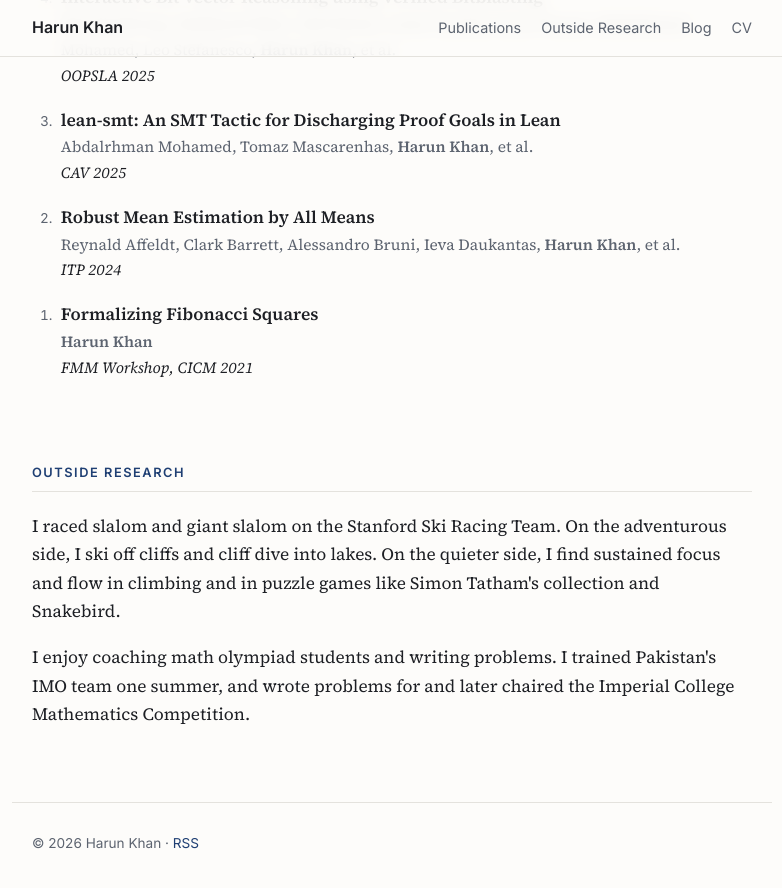
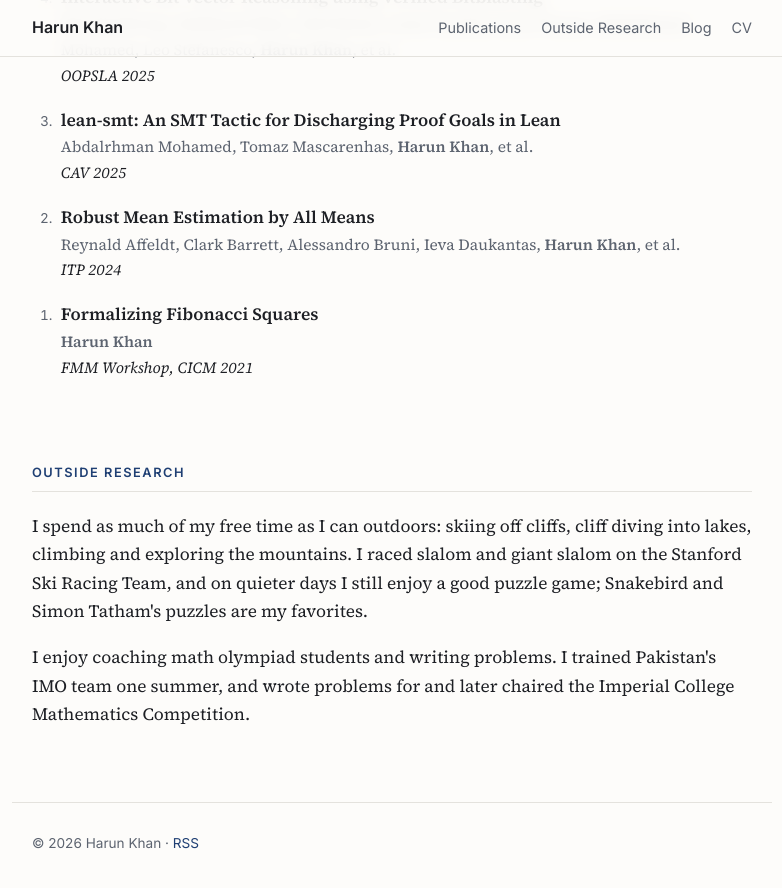
Before and after one commit to harunk-dev/website, a Jekyll site: the page built from index.html, in a window 1280 px wide and 900 px high, scrolled down 1023 px. Shown: the top 888 px of the window, without its empty margins (248-1030 px from the left). Built offline with Jekyll 4.4.1, drawn with Linux system fonts in a browser that asks for light colours.

Commit message:
Update hobbies paragraph
Co-Authored-By: Claude Opus 5.5 <noreply@anthropic.com>
Claude-Session: https://claude.ai/code/session_01734RpCjVag34boEXhMytMG

```diff
--- a/index.html
+++ b/index.html
@@ -75,9 +75,9 @@ layout: default
 
     <section id="outside">
       <h2>Outside Research</h2>
-      <p>I raced slalom and giant slalom on the Stanford Ski Racing Team. On the adventurous side, I ski off cliffs and
-        cliff dive into lakes. On the quieter side, I find sustained focus and flow in climbing and in puzzle games like
-        Simon Tatham's collection and Snakebird.</p>
+      <p>I spend as much of my free time as I can outdoors: skiing off cliffs, cliff diving into lakes, climbing and
+        exploring the mountains. I raced slalom and giant slalom on the Stanford Ski Racing Team, and on quieter days
+        I still enjoy a good puzzle game; Snakebird and Simon Tatham's puzzles are my favorites.</p>
       <p>I enjoy coaching math olympiad students and writing problems. I trained Pakistan's IMO team one summer, and wrote problems
         for and later chaired the Imperial College Mathematics Competition.</p>
     </section>
```
